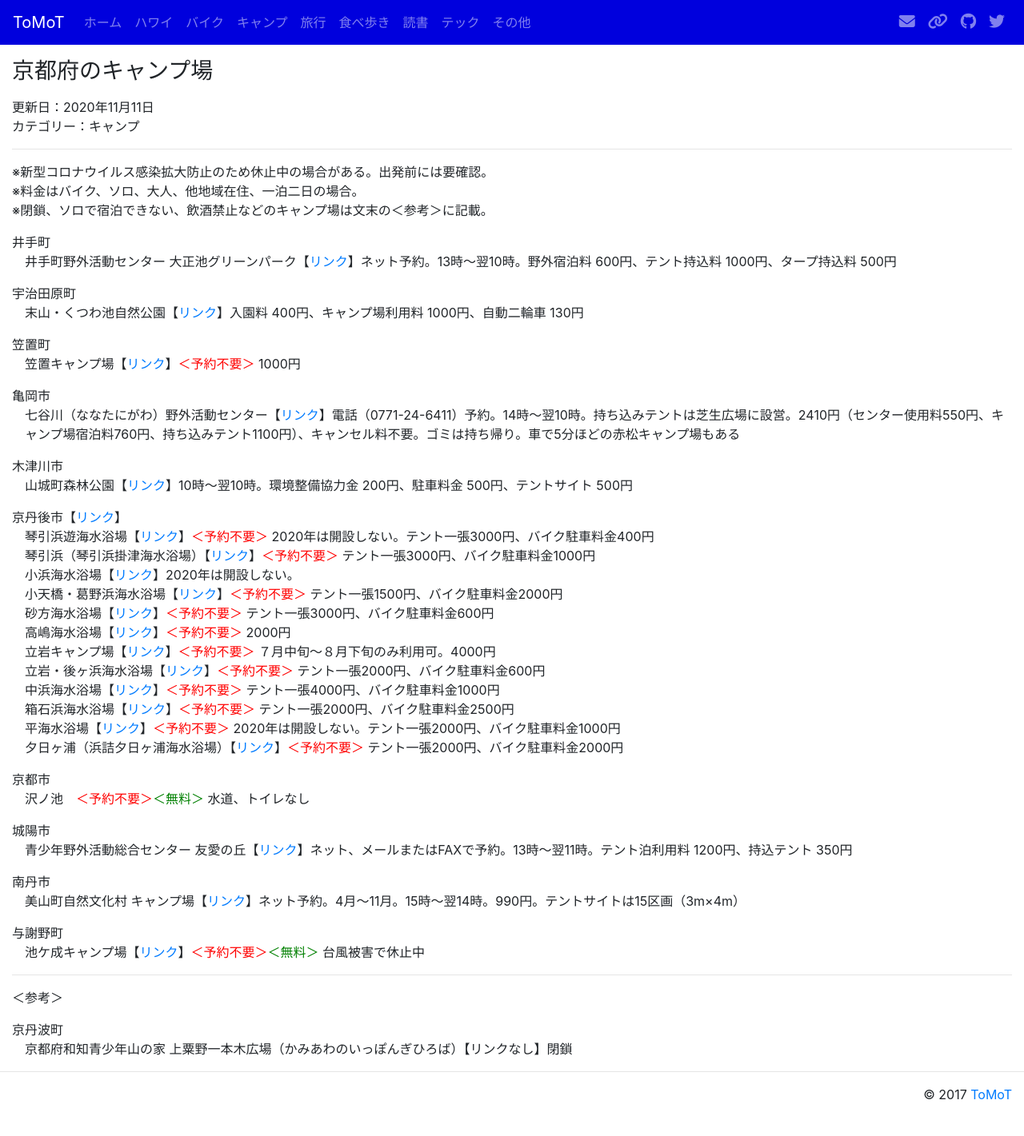
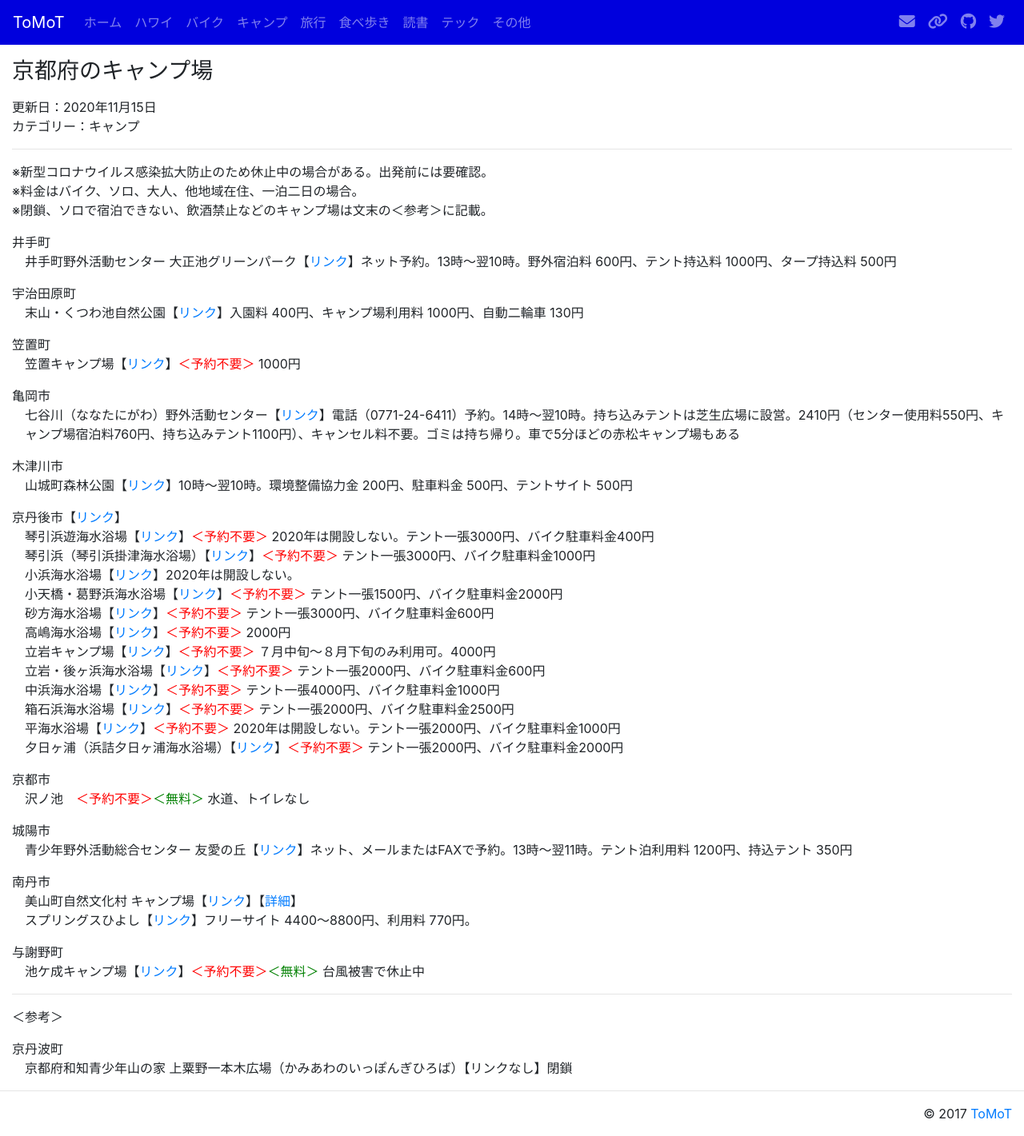
Before and after one commit to tomot/tomot.github.io, a Jekyll site: the page built from pages/camp-kyoto.md, in a window 1280 px wide. Shown: the whole page at 80% size. Built offline with Jekyll 4.4.1, drawn with Linux system fonts in a browser that asks for light colours; nearby versions of some CDN libraries; before the commit the page ends 1397 px from its top, so only the background shows below that.

Commit message:
add Hiyoshi site and make Miyama site page

```diff
--- a/pages/camp-kyoto.md
+++ b/pages/camp-kyoto.md
@@ -1,7 +1,7 @@
 ---
 layout: page
 title: 京都府のキャンプ場
-date: 2020-11-11
+date: 2020-11-15
 categories: キャンプ
 ---
 ※新型コロナウイルス感染拡大防止のため休止中の場合がある。出発前には要確認。<br>
@@ -61,7 +61,8 @@ categories: キャンプ
 
 <p class="mb-0">南丹市</p>
 <ul class="list-unstyled ml-3">
-<li>美山町自然文化村 キャンプ場【<a href="http://miyama-kajika.com/facilities/">リンク</a>】ネット予約。4月〜11月。15時〜翌14時。990円。テントサイトは15区画（3m×4m）</li>
+<li>美山町自然文化村 キャンプ場【<a href="http://miyama-kajika.com/facilities/">リンク</a>】【<a href="camp-miyama.html">詳細</a>】</li>
+<li>スプリングスひよし【<a href="http://www.springs-hiyoshi.co.jp/camp.html">リンク</a>】フリーサイト 4400〜8800円、利用料 770円。</li>
 </ul>
 
 <p class="mb-0">与謝野町</p>
```
Also changed, not shown: camp.md (+2 -1 lines), index.md (+4 -3 lines), pages/camp-miyama.md (added, +30 -0 lines), 3 other files.
